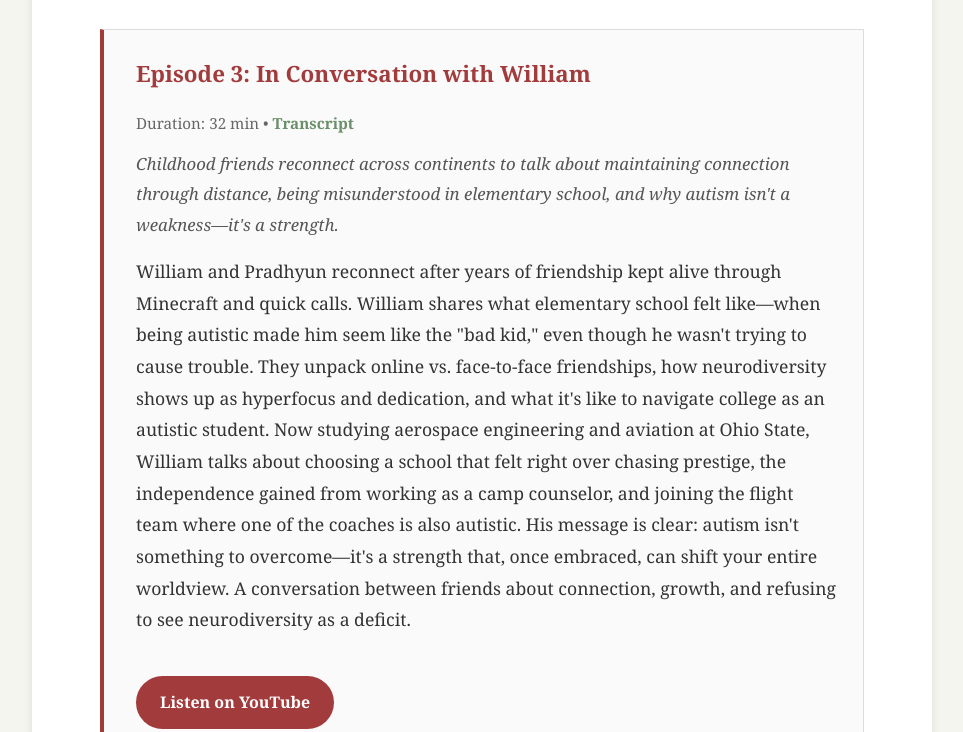
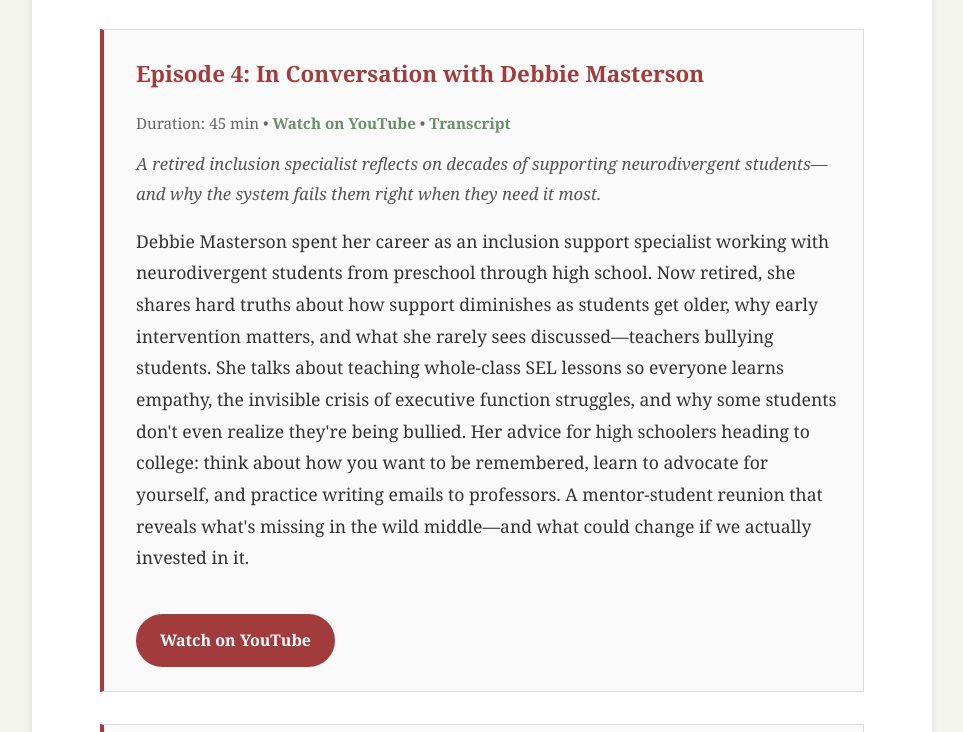
Before and after one commit to pradhyunmaddi134/wildmiddlepod, a plain HTML site: page index.html in a window 1280 px wide. Shown: the part 1183-1915 px from the top of the page, without its empty margins (158-1121 px from the left). Drawn offline with Linux system fonts and the light colour scheme.

Commit message:
Update index.html
episode4 update

```diff
--- a/index.html
+++ b/index.html
@@ -635,6 +635,14 @@
                 <p style="font-size: 1.15rem; color: #555; margin-bottom: 2rem; line-height: 1.8;">You're here because you're tired of generic advice. Tired of forums that don't quite get it, resources that feel disconnected, presentations that miss the point. You're looking for something real—insights from people who've lived it, authentic conversations, contexts that actually match your life, and the simple reassurance that you're not alone.</p>
 
                 <div class="episode">
+                    <h3>Episode 4: In Conversation with Debbie Masterson</h3>
+                    <p class="episode-meta">Duration: 45 min • <a href="https://youtu.be/OYmGINU4h7E">Watch on YouTube</a> • <a href="/transcripts/episode-4-transcript.html">Transcript</a></p>
+                    <p class="episode-hook">A retired inclusion specialist reflects on decades of supporting neurodivergent students—and why the system fails them right when they need it most.</p>
+                    <p>Debbie Masterson spent her career as an inclusion support specialist working with neurodivergent students from preschool through high school. Now retired, she shares hard truths about how support diminishes as students get older, why early intervention matters, and what she rarely sees discussed—teachers bullying students. She talks about teaching whole-class SEL lessons so everyone learns empathy, the invisible crisis of executive function struggles, and why some students don't even realize they're being bullied. Her advice for high schoolers heading to college: think about how you want to be remembered, learn to advocate for yourself, and practice writing emails to professors. A mentor-student reunion that reveals what's missing in the wild middle—and what could change if we actually invested in it.</p>
+                    <a href="https://youtu.be/OYmGINU4h7E" class="listen-button">Watch on YouTube</a>
+                </div>
+
+                <div class="episode">
                     <h3>Episode 3: In Conversation with William</h3>
                     <p class="episode-meta">Duration: 32 min • <a href="/transcripts/episode-3-transcript.html">Transcript</a></p>
                     <p class="episode-hook">Childhood friends reconnect across continents to talk about maintaining connection through distance, being misunderstood in elementary school, and why autism isn't a weakness—it's a strength.</p>
```
